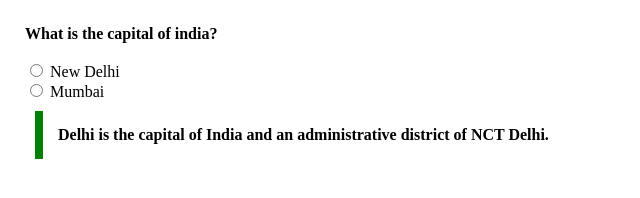
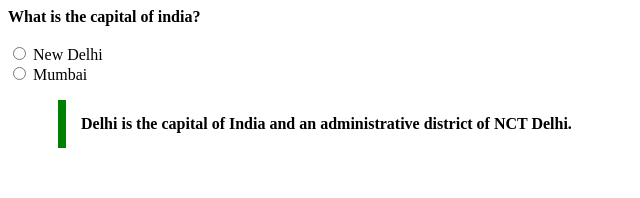
Before and after one commit to acciojob/trivia-Akashgupta19971998, a website: page main.html in a window 1280 px wide. Shown: the whole page, without its empty margins (0-640 px from the left). Drawn offline with Linux system fonts and the light colour scheme.

Commit message:
Update main.html

```diff
--- a/main.html
+++ b/main.html
@@ -5,18 +5,13 @@
 <head>
 	<link rel="stylesheet" href="styles.css">
 	<style>
-		body {
-			padding: 15px;
-			margin: 10px;
-		}
-
 		#border-text {
 			max-width: 600px;
 			margin: 10px;
 			padding: 15px;
 			border-left: 8px solid green;
 			background-color: #f8fffe"";
-			 font-weight: bold;
+			font-weight: bold;
 		}
 	</style>
 </head>
@@ -24,16 +19,18 @@
 <body>
 	<b>What is the capital of india?</b>
 	<br /><br />
-	<input type="radio" /> New Delhi
+	<input type="radio"/> New Delhi
 	<br />
-	<input type="radio" /> Mumbai
+	<input type="radio"/> Mumbai
 	<br />
 
 
 	<!-- the entire body must be written by student -->
 	<!--<span>-->
+        <blockquote cite="https://en.wikipedia.org/wiki/New_Delhi">
 	<p id="border-text">Delhi is the capital of India and an administrative district of NCT Delhi.</p>
-	<script type="text/javascript" src="./script.js">
+	</blockquote>
+    <script type="text/javascript" src="./script.js">
 	</script>
 
 </body>
```
